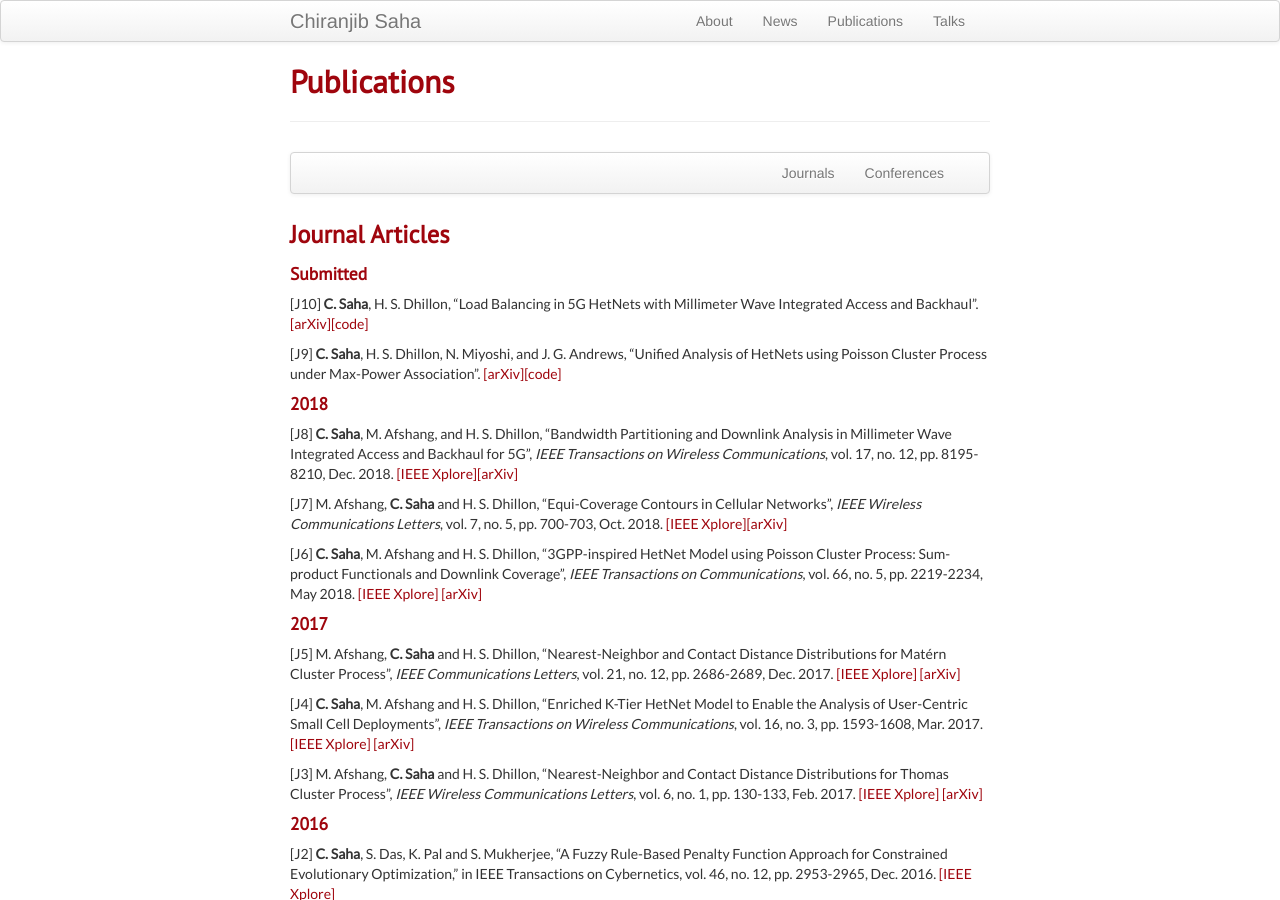
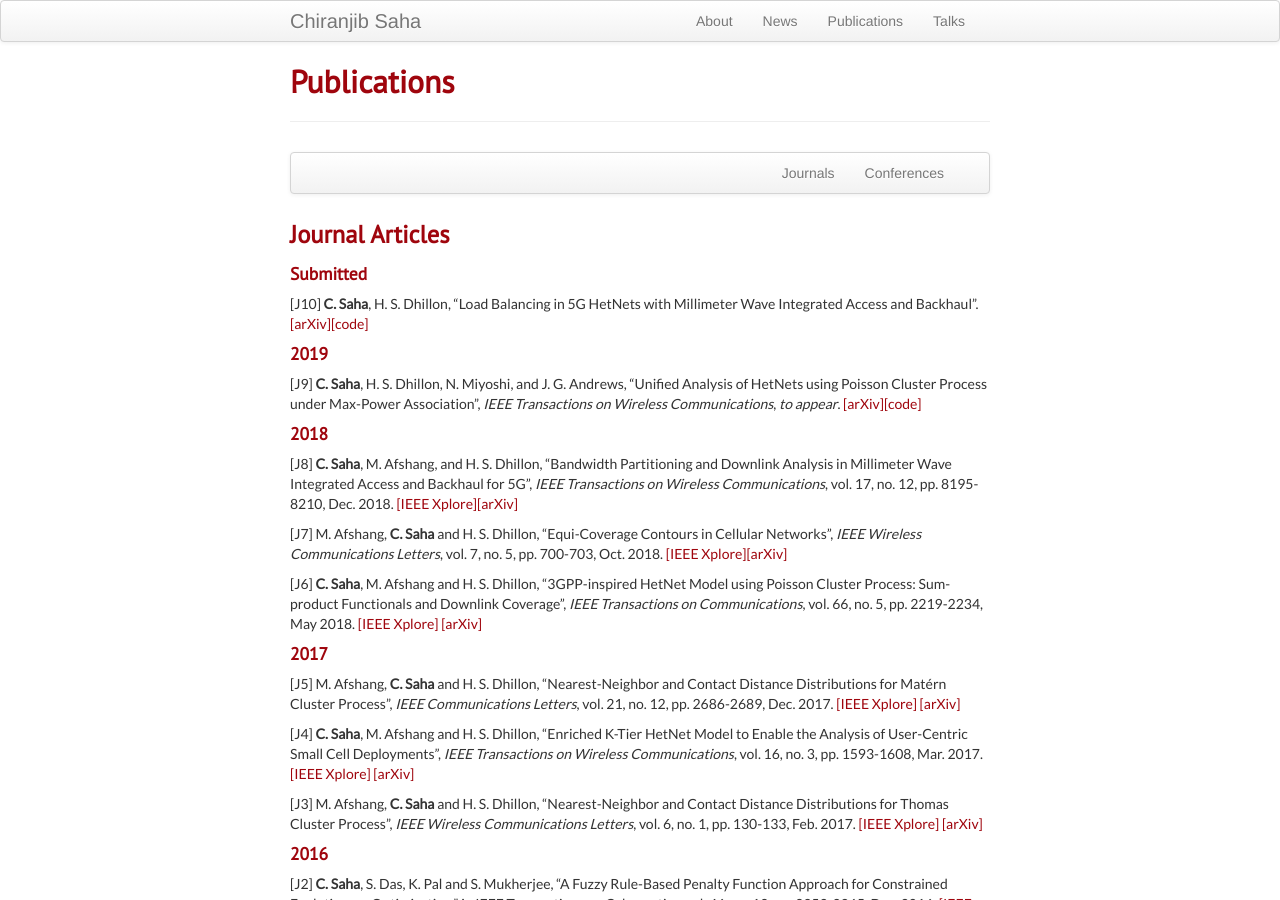
Before and after one commit to chiranjibsaha/chiranjibsaha.github.io, a Jekyll site: the page built from pages/pubs.md, in a window 1280 px wide and 900 px high. Built offline with Jekyll 4.4.1, drawn with Linux system fonts in a browser that asks for light colours.

Commit message:
Updated Pubs

```diff
--- a/pages/pubs.md
+++ b/pages/pubs.md
@@ -38,9 +38,13 @@ description: Chiranjib Saha's publications
 [J10] **C. Saha**, H. S. Dhillon, "Load Balancing in 5G HetNets with Millimeter
 Wave Integrated Access and Backhaul". [[arXiv]](https://arxiv.org/abs/1902.06300)[[code]](https://github.com/stochastic-geometry/Load-balancing-5G-mmwave)
 
+#### 2019
+
 [J9] **C. Saha**, H. S. Dhillon, N. Miyoshi, and J. G. Andrews,
-"Unified Analysis of HetNets using Poisson Cluster Process under Max-Power Association".
+"Unified Analysis of HetNets using Poisson Cluster Process under Max-Power Association", *IEEE Transactions on Wireless Communications*, *to appear*.
 [[arXiv]](https://arxiv.org/abs/1812.01830)[[code]](https://github.com/stochastic-geometry/PCP-HetNet-Max-Power-Association)
+
+
 
 
 #### 2018
```
